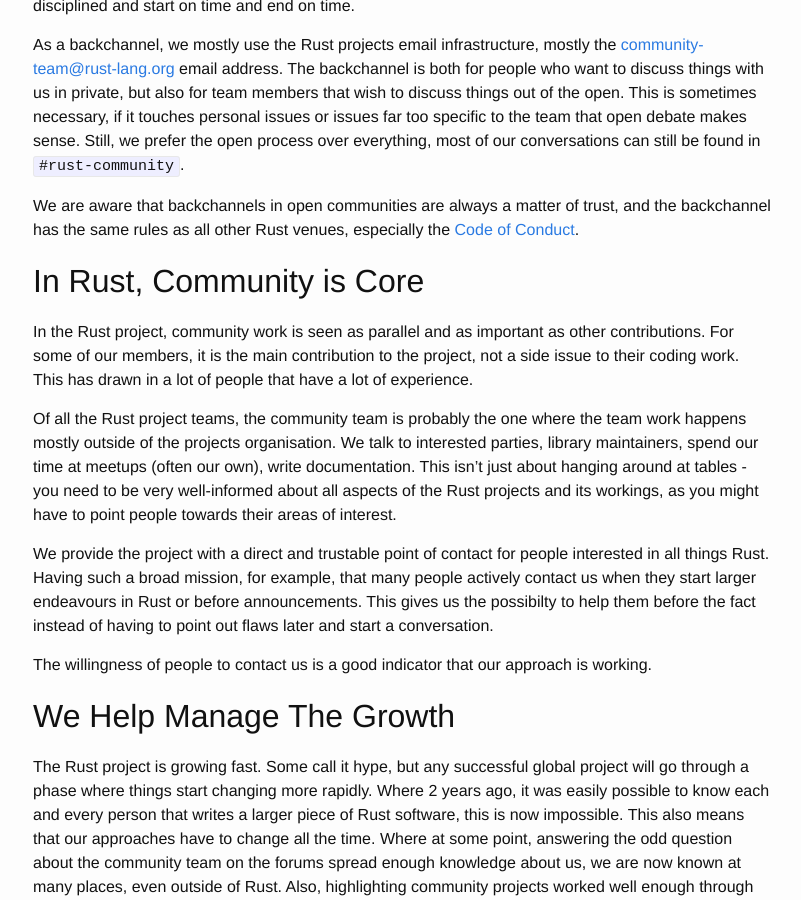
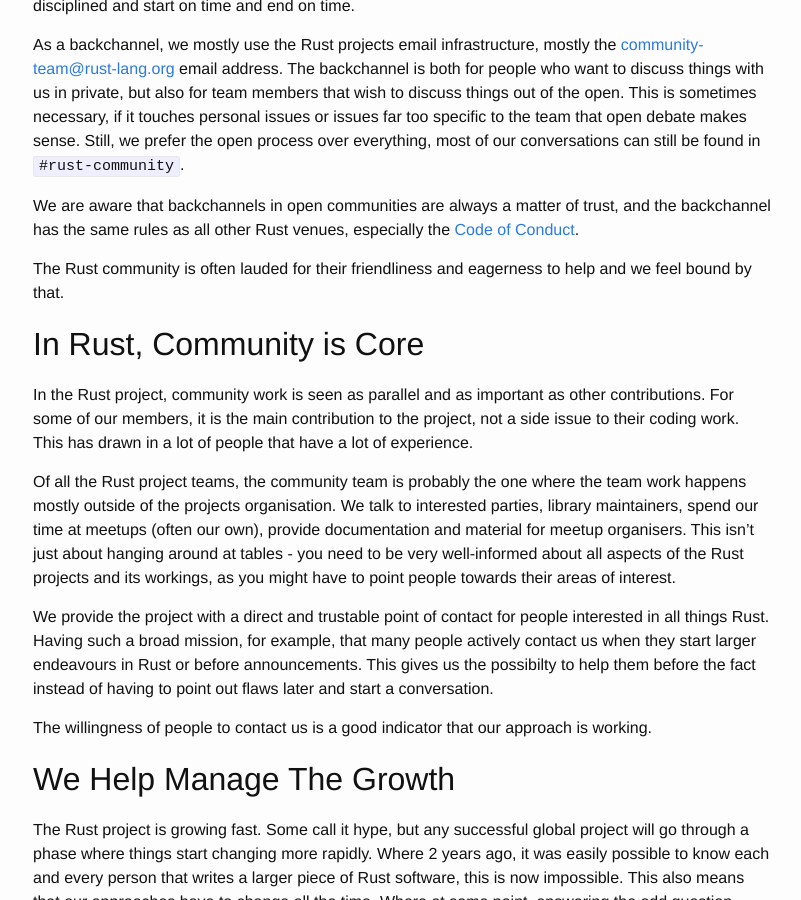
Before and after one commit to rust-community/blog.community.rs, a Jekyll site: the page built from _posts/2017-04-03-about-the-rust-community-team.md, in a window 1280 px wide and 900 px high, scrolled down 1766 px. Shown: the whole window, without its empty margins (237-1038 px from the left). Built offline with Jekyll 4.4.1, drawn with Linux system fonts in a browser that asks for light colours; part of the change alters nothing that is shown; some of the changed text lies outside the part shown.

Commit message:
Fix Manishearth comments

```diff
--- a/_posts/2017-04-03-about-the-rust-community-team.md
+++ b/_posts/2017-04-03-about-the-rust-community-team.md
@@ -11,9 +11,9 @@ In this post, I'll explain how we are set up and how you can follow our work.
 
 ## A very short history
 
-The Rust Community IRC channel was created by me after feeling the need to get in touch with other Meetup organisers. I ran the [Berlin Rust Hack and Learn](...) and slowly, there were other events popping up.
+The Rust Community IRC channel was created by me after feeling the need to get in touch with other Meetup organisers. I ran the [Berlin Rust Hack and Learn](https://www.meetup.com/de-DE/opentechschool-berlin/) and slowly, there were other events popping up.
 
-Shortly after launch of Rust 1.0, the Rust Community team was founded and [announced](https://internals.rust-lang.org/t/announcing-the-community-subteam/2248) by [Steve Klabnik]() as a way to bring representation of community workers into the Rust project. See then announcement for the initial goals. Later, [Erick Tryzelaar]() took over the lead. After 2 years of active work, we have at some points diverged from this and extended it, but many still hold true.
+Shortly after launch of Rust 1.0, the Rust Community team was founded and [announced](https://internals.rust-lang.org/t/announcing-the-community-subteam/2248) by [Steve Klabnik](https://github.com/steveklabnik) as a way to bring representation of community workers into the Rust project. See then announcement for the initial goals. Later, [Erick Tryzelaar](https://github.com/erickt) took over the lead. After 2 years of active work, we have at some points diverged from this and extended it, but many still hold true.
 
 The [roster](https://www.rust-lang.org/en-US/team.html#Community-team) has changed expanded since, especially with organisers of meetups and conferences joining.
 
@@ -21,9 +21,9 @@ Most members of the team did community work in other communities, which certainl
 
 At the same time, the still-young Rust project was in a sense a blank slate, making it very easy to evolve the structure of community work: it was only just forming. For me, personally, that was a very refreshing experience.
 
-The community team is not the [❤️moderation team❤️](), although there is some personal overlap: helping out with discussions is not our
+The community team is not the [❤️moderation team❤️](https://www.rust-lang.org/en-US/team.html#Moderation-team), although there is some  overlap. Day to day steering of discussions is not our goal. Kicking off discussions may be.
 
-## Setup: We do FOSS community
+## Setup: We do FOSS community management
 
 Community work for free and open source software often means a non-commercial environment. This comes with its own set of challenges and freedoms.
 
@@ -38,7 +38,6 @@ If you are a member of another FOSS community, treat our work with the same atti
 ## Communication
 
 The community team both has open venues for discussion as well as a backchannel.
-
 
 For reasons mentioned above, the open venues are the default for everything. Those are:
 
@@ -56,11 +55,13 @@ As a backchannel, we mostly use the Rust projects email infrastructure, mostly t
 
 We are aware that backchannels in open communities are always a matter of trust, and the backchannel has the same rules as all other Rust venues, especially the [Code of Conduct](https://www.rust-lang.org/en-US/conduct.html).
 
+The Rust community is often lauded for their friendliness and eagerness to help and we feel bound by that.
+
 ## In Rust, Community is Core
 
 In the Rust project, community work is seen as parallel and as important as other contributions. For some of our members, it is the main contribution to the project, not a side issue to their coding work. This has drawn in a lot of people that have a lot of experience.
 
-Of all the Rust project teams, the community team is probably the one where the team work happens mostly outside of the projects organisation. We talk to interested parties, library maintainers, spend our time at meetups (often our own), write documentation. This isn't just about hanging around at tables - you need to be very well-informed about all aspects of the Rust projects and its workings, as you might have to point people towards their areas of interest.
+Of all the Rust project teams, the community team is probably the one where the team work happens mostly outside of the projects organisation. We talk to interested parties, library maintainers, spend our time at meetups (often our own), provide documentation and material for meetup organisers. This isn't just about hanging around at tables - you need to be very well-informed about all aspects of the Rust projects and its workings, as you might have to point people towards their areas of interest.
 
 We provide the project with a direct and trustable point of contact for people interested in all things Rust. Having such a broad mission, for example, that many people actively contact us when they start larger endeavours in Rust or before announcements. This gives us the possibilty to help them before the fact instead of having to point out flaws later and start a conversation.
 
```
